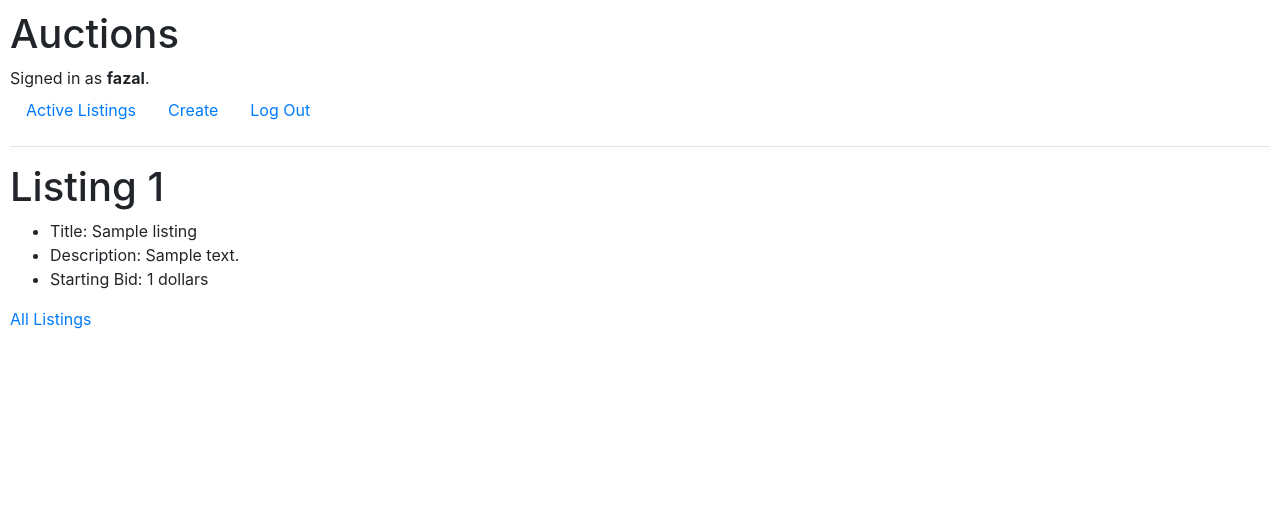
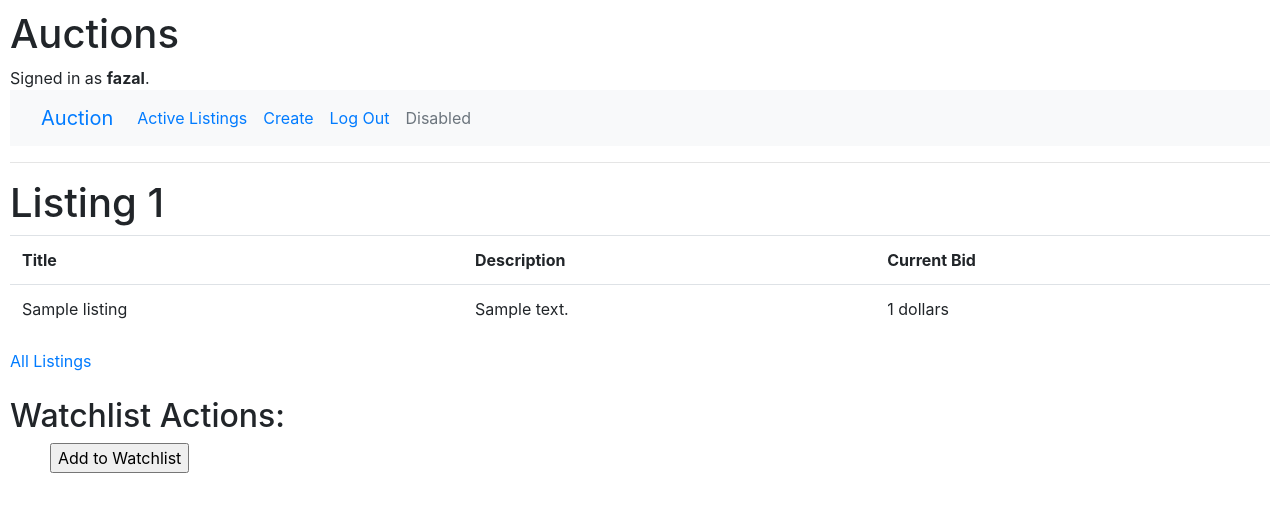
Before and after one commit to bf-code-123/CS50w, a Django app: page /listing/1 in a window 1280 px wide. Shown: the top 512 px of the page. Run offline with Django 3.2, Linux system fonts and the light colour scheme; a user stored in the database is signed in; tables that the repository leaves empty hold one stand-in row (values such as "Sample post"); some libraries are stand-ins or nearby versions.

Commit message:
edited nav bar, starting bid button

```diff
--- a/Week4/commerce/auctions/templates/auctions/layout.html
+++ b/Week4/commerce/auctions/templates/auctions/layout.html
@@ -16,6 +16,29 @@
                 Not signed in.
             {% endif %}
         </div>
+
+        <nav class="navbar navbar-expand-lg bg-light">
+            <div class="container-fluid">
+              <a class="navbar-brand" href="/">Auction</a>
+              <button class="navbar-toggler" type="button" data-bs-toggle="collapse" data-bs-target="#navbarNavAltMarkup" aria-controls="navbarNavAltMarkup" aria-expanded="false" aria-label="Toggle navigation">
+                <span class="navbar-toggler-icon"></span>
+              </button>
+              <div class="collapse navbar-collapse" id="navbarNavAltMarkup">
+                <div class="navbar-nav">
+                  <a class="nav-link active" aria-current="page" href="{% url 'index' %}">Active Listings</a>
+                  {% if user.is_authenticated %}
+                    <a class="nav-link" href="{% url 'create' %}">Create</a>
+                    <a class="nav-link" href="{% url 'logout' %}">Log Out</a>
+                    <a class="nav-link disabled">Disabled</a>
+                  {% else %}
+                    <a class="nav-link" href="{% url 'register' %}">Register</a>
+                    <a class="nav-link" href="{% url 'login' %}">Log In</a>
+                  {% endif %}
+                </div>
+              </div>
+            </div>
+        </nav>
+        <!--
         <ul class="nav">
             <li class="nav-item">
                 <a class="nav-link" href="{% url 'index' %}">Active Listings</a>
@@ -36,6 +59,7 @@
                 </li>
             {% endif %}
         </ul>
+        -->
         <hr>
         {% block body %}
         {% endblock %}
--- a/Week4/commerce/auctions/templates/auctions/listing.html
+++ b/Week4/commerce/auctions/templates/auctions/listing.html
@@ -2,11 +2,32 @@
 
 {% block body %}
     <h1>Listing {{ listing.id }}</h1>
+    <table class="table">
+        <tr>
+            <th>Title</th>
+            <th>Description</th>
+            <th>Current Bid</th>
+        </tr>
+            <tr>
+                <td>{{ listing.title }}</td>
+                <td>{{ listing.description }}</td>
+                <td>{{ listing.starting_bid }} dollars</td>
+            </tr>
+    </table>
+
+    <a href="{% url 'index' %}">All Listings</a>
+    <br><br>
+
+    <h2>Watchlist Actions: </h2>
     <ul>
-        <li>Title: {{ listing.title }}</li>
-        <li>Description: {{ listing.description }}</li>
-        <li>Starting Bid: {{ listing.starting_bid }} dollars</li>
+        {% if user.is_authenticated %}
+            <form action="{% url 'listing' listing.id %}" method="post">
+                {% csrf_token %}
+                <input type="submit", value="Add to Watchlist">
+            </form>
+        {% else %}
+        {% endif %}
     </ul>
-    <a href="{% url 'index' %}">All Listings</a>
+
 
 {% endblock %}
--- a/Week4/commerce/auctions/views.py
+++ b/Week4/commerce/auctions/views.py
@@ -21,14 +21,18 @@ def create(request):
     return render(request, "auctions/create.html")
 
 def listing(request, listing_id):
+    #page for each listing, linked to listing ID
     listing = Listings.objects.get(id = listing_id)
+    #stores all info about a listing by pulling from table with the given ID
     return render(request, "auctions/listing.html", {
         "listing": listing
+        #passes along all listing data to html
     })
 
 def index(request):
     return render(request, "auctions/index.html", {
         "listings": Listings.objects.all()
+        #passes on a list of all listings to html
     })
 
 
```
Also changed, not shown: Week4/commerce/auctions/templates/auctions/index.html (+14 -3 lines), Week4/commerce/db.sqlite3.
